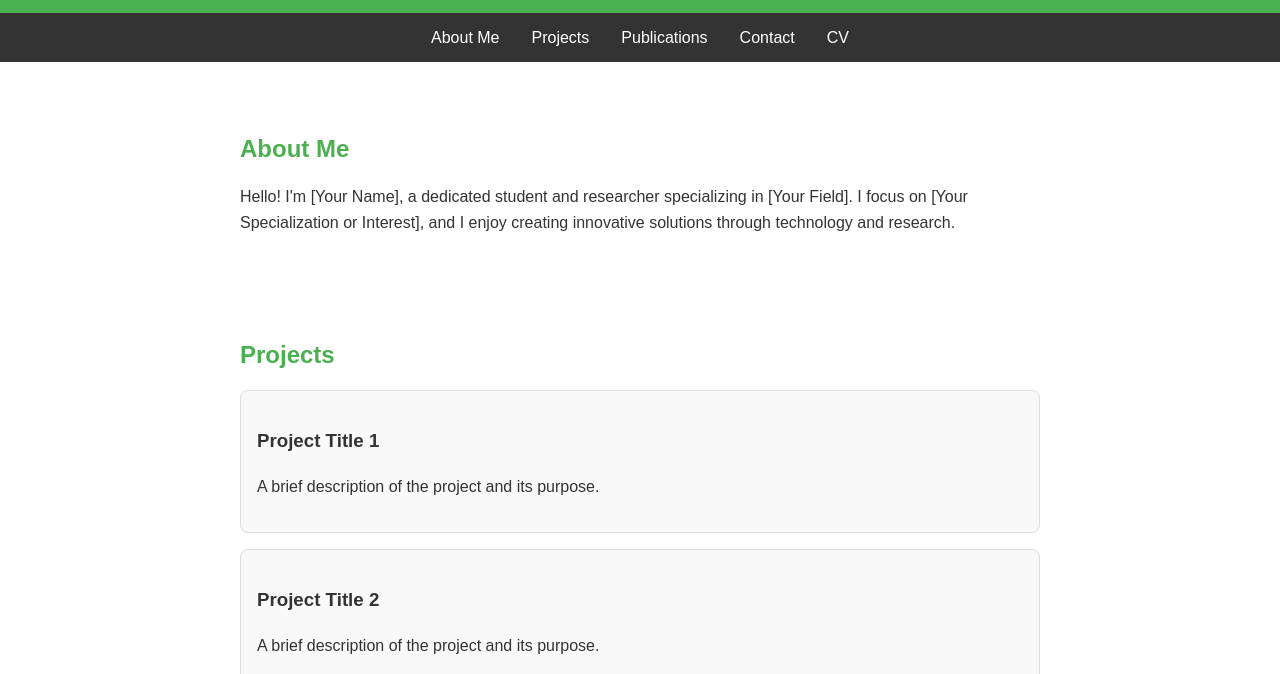
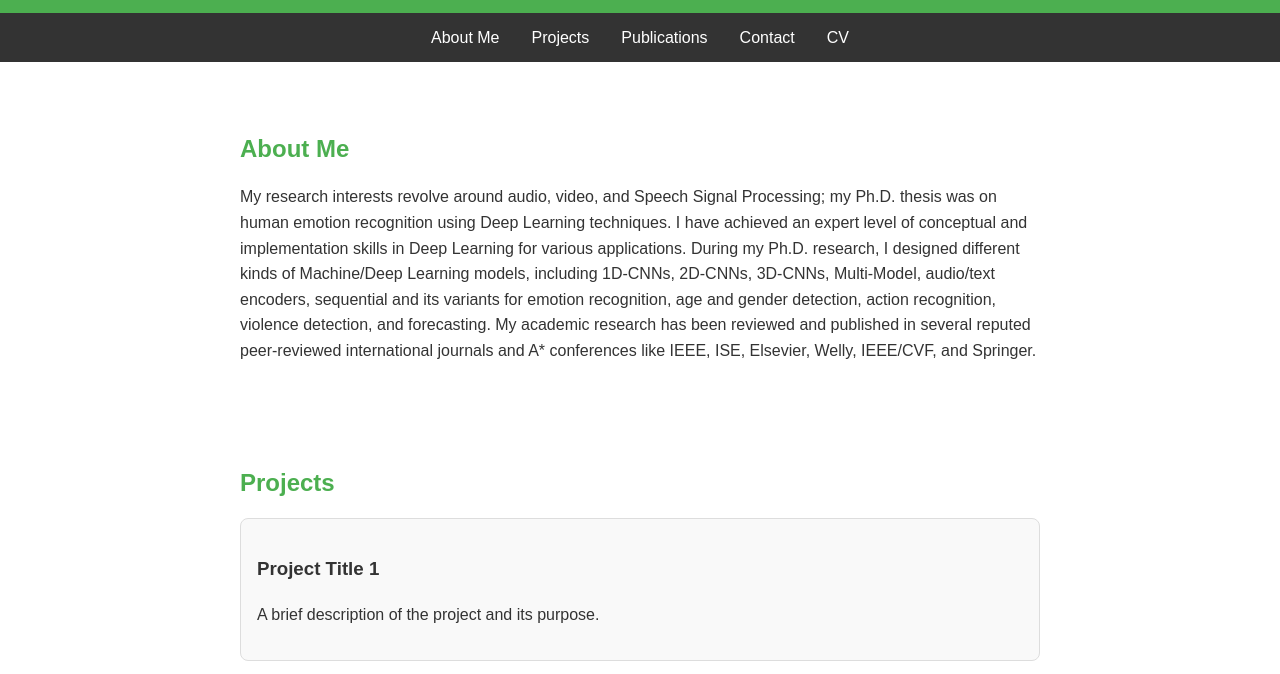
Before and after one commit to Mustaqeem112/Mustaqeem112.github.io, a plain HTML site: page index.html in a window 1280 px wide. Shown: the part 117-791 px from the top of the page. Drawn offline with Linux system fonts and the light colour scheme.

Commit message:
initial commit

```diff
--- a/index.html
+++ b/index.html
@@ -211,7 +211,16 @@
     </nav>
     <section id="about">
         <h2>About Me</h2>
-        <p>Hello! I'm [Your Name], a dedicated student and researcher specializing in [Your Field]. I focus on [Your Specialization or Interest], and I enjoy creating innovative solutions through technology and research.</p>
+        <p>
+            My research interests revolve around audio, video, and Speech Signal Processing; my Ph.D. thesis was on
+            human emotion recognition using Deep Learning techniques. I have achieved an expert level of conceptual and
+            implementation skills in Deep Learning for various applications. During my Ph.D. research, I designed different
+            kinds of Machine/Deep Learning models, including 1D-CNNs, 2D-CNNs, 3D-CNNs, Multi-Model, audio/text
+            encoders, sequential and its variants for emotion recognition, age and gender detection, action recognition,
+            violence detection, and forecasting. My academic research has been reviewed and published in several reputed
+            peer-reviewed international journals and A* conferences like IEEE, ISE, Elsevier, Welly, IEEE/CVF, and
+            Springer.
+        </p>
     </section>
     <section id="projects" class="projects">
         <h2>Projects</h2>
```
